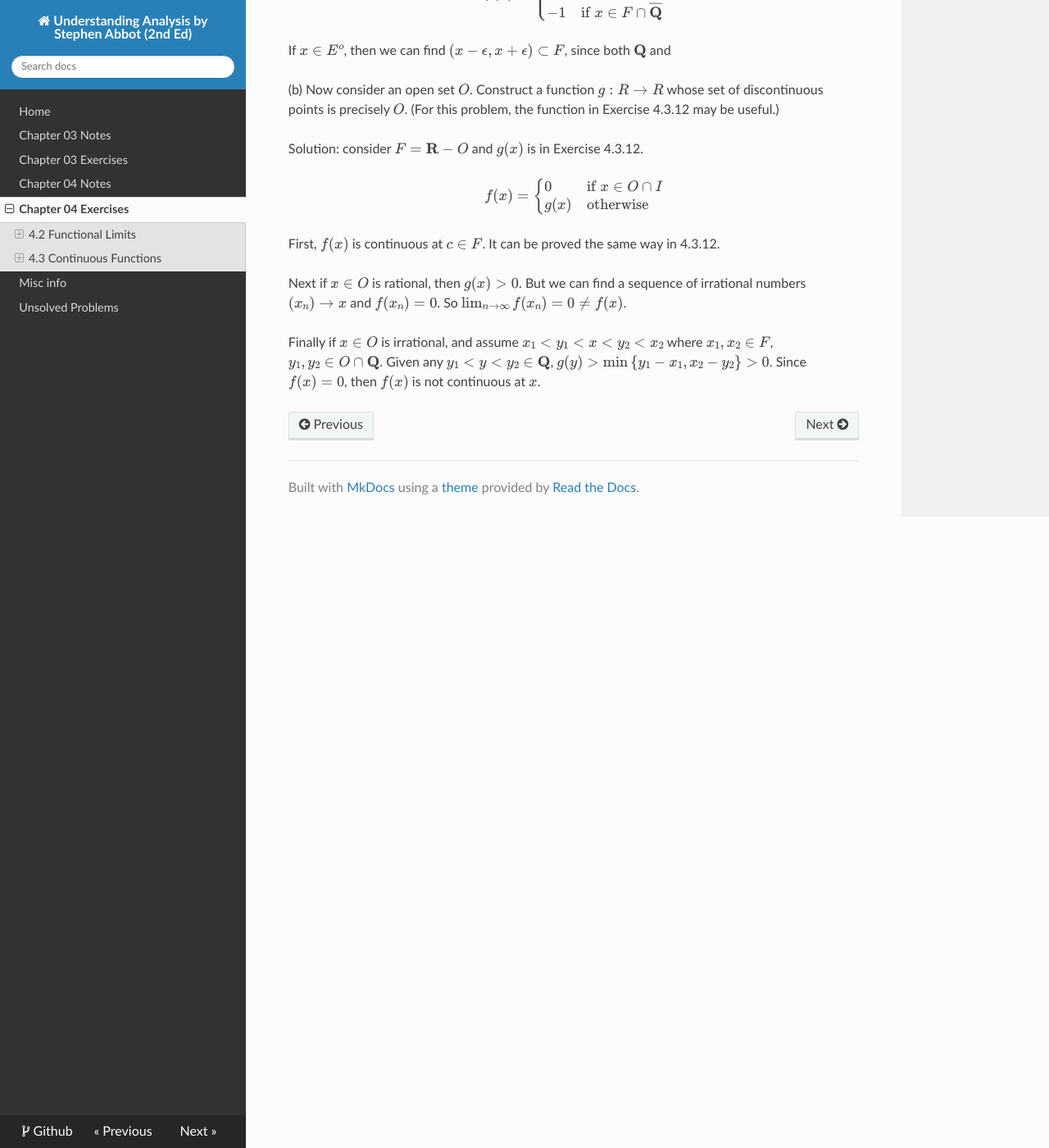
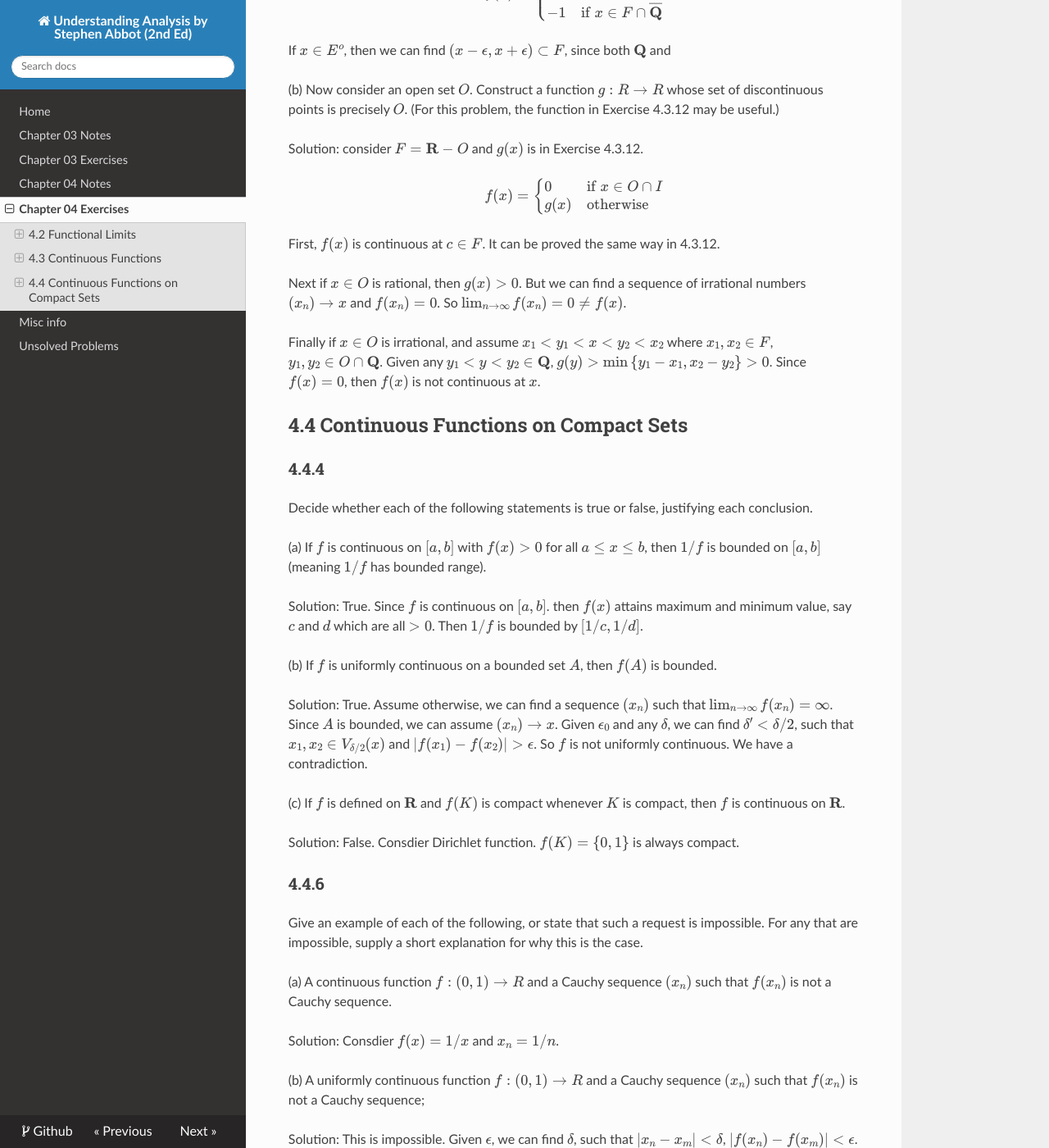
Before and after one commit to eroicaleo/abbot-analysis-2nd, an MkDocs documentation site: the page built from docs/ch04ex.md, in a window 1280 px wide and 1400 px high, scrolled down 11359 px. Shown: the whole window at 82% size. Built offline with MkDocs 1.6.1, drawn with Linux system fonts in a browser that asks for light colours; nearby versions of some CDN libraries; formulas are drawn with MathJax 3; some of the changed text lies outside the part shown.

Commit message:
updates ch0404 notes and ex

```diff
--- a/docs/ch04ex.md
+++ b/docs/ch04ex.md
@@ -530,3 +530,76 @@
 Next if $x \in O$ is rational, then $g(x) > 0$. But we can find a sequence of irrational numbers $(x_n) \rightarrow x$ and $f(x_n) = 0$. So $\lim_{n \to \infty} f(x_n) = 0 \neq f(x)$.
 
 Finally if $x \in O$ is irrational, and assume $x_1 < y_1 < x < y_2 < x_2$ where $x_1, x_2 \in F$, $y_1, y_2 \in O \cap \mathbf{Q}$. Given any $y_1 < y < y_2 \in \mathbf{Q}$, $g(y) > \min \left\{ y_1-x_1, x_2-y_2\right\} > 0$. Since $f(x) = 0$, then $f(x)$ is not continuous at $x$.
+
+## 4.4 Continuous Functions on Compact Sets
+
+### 4.4.4
+
+Decide whether each of the following statements is true or false, justifying each conclusion.
+
+(a) If $f$ is continuous on $[a,b]$ with $f(x) > 0$ for all $a ≤ x ≤ b$, then $1/f$ is bounded on $[a, b]$ (meaning $1/f$ has bounded range).
+
+Solution: True. Since $f$ is continuous on $[a,b]$. then $f(x)$ attains maximum and minimum value, say $c$ and $d$ which are all $> 0$. Then $1/f$ is bounded by $[1/c, 1/d]$.
+
+(b) If $f$ is uniformly continuous on a bounded set $A$, then $f(A)$ is bounded.
+
+Solution: True. Assume otherwise, we can find a sequence $(x_n)$ such that $\lim_{n \to \infty} f(x_n) = \infty$. Since $A$ is bounded,
+we can assume $(x_n) \rightarrow x$. Given $\epsilon_0$ and any $\delta$, we can find $\delta' < \delta/2$, such that $x_1, x_2 \in V_{\delta /2}(x)$ and $|f(x_1) - f(x_2)| > \epsilon$. So $f$ is
+not uniformly continuous. We have a contradiction.
+
+(c) If $f$ is defined on $\mathbf{R}$ and $f(K)$ is compact whenever $K$ is compact, then $f$ is continuous on $\mathbf{R}$.
+
+Solution: False. Consdier Dirichlet function. $f(K) = \{0, 1\}$ is always compact.
+
+### 4.4.6
+
+Give an example of each of the following, or state that such a request is impossible. For any that are impossible, supply a short explanation for why this is the case.
+
+(a) A continuous function $f : (0,1) → R$ and a Cauchy sequence $(x_n)$  such that $f(x_n)$ is not a Cauchy sequence.
+
+Solution: Consdier $f(x) = 1/x$ and $x_n = 1/n$.
+
+(b) A uniformly continuous function $f : (0, 1) → R$ and a Cauchy sequence $(x_n)$ such that $f(x_n)$ is not a Cauchy sequence;
+
+Solution: This is impossible. Given $\epsilon$, we can find $\delta$, such that $|x_n - x_m| < \delta$, $|f(x_n) - f(x_m)| < \epsilon$. We can also find $N$, as long as $n, m > N$ then $|x_n - x_m| < \delta$。 Then we have $|f(x_n) - f(x_m)| < \epsilon$.
+
+(c) A continuous function $f : [0,∞) → \mathbf{R}$ and a Cauchy sequence $(x_n)$ such that $f (x_n)$ is not a Cauchy sequence.
+
+Solution: This is impossible. Since $(x_n)$ is Cauchy sequence, then it's bounded. Assume $x_n \in [0, M]$, then $f$ is uniformly
+continuous. So $f (x_n)$ must be Cauchy.
+
+### 4.4.7.
+Prove that $f (x) = \sqrt[]{x}$ is uniformly continuous on $[0, ∞)$.
+
+Proof: If $x_1, x_2 \geq 1$, then
+
+$$
+|\sqrt[]{x_1} - \sqrt[]{x_2}| =
+|(x_1 - x_2)/(\sqrt[]{x_1} + \sqrt[]{x_2})| \leq
+|(x_1 - x_2)/2|
+$$
+
+So $f(x)$ is uniformly continuous on $[1, \infty ]$. It's also uniformly continuous on $[0,1]$ since $[0,1]$ is a closed set. Similar to Exercise 4.4.5, $f(x)$
+is uniformly continuous on $[0, ∞)$.
+
+### 4.4.12.
+
+Review Exercise 4.4.11, and then determine which of the
+following statements is true about a continuous function defined on R:
+
+(a) $f^{-1}(B)$ is finite whenever $B$ is finite.
+
+Solution: False. Consider a constant function: $f(x) = 0$.
+
+(b) $f^{−1}(K)$ is compact whenever $K$ is compact.
+
+Solution: False. Consider $f(x) = \sin x$. When $K = [-1, 1]$, then $f^{−1}(K) = \mathbf{R}$ which is not compact.
+
+(c) $f^{−1}(A)$ is bounded whenever $A$ is bounded.
+
+Solution: Same example from (b).
+
+(d) $f^{−1}(F)$ is closed whenever $F$ is closed.
+
+Solution: False. Consider $f(x) = \ln x$, and $F = \mathbf{R}$.
+Then $f^{−1}(F) = (0, +\infty)$ which is open.
```
Also changed, not shown: docs/ch04notes.md (+14 -0 lines).
